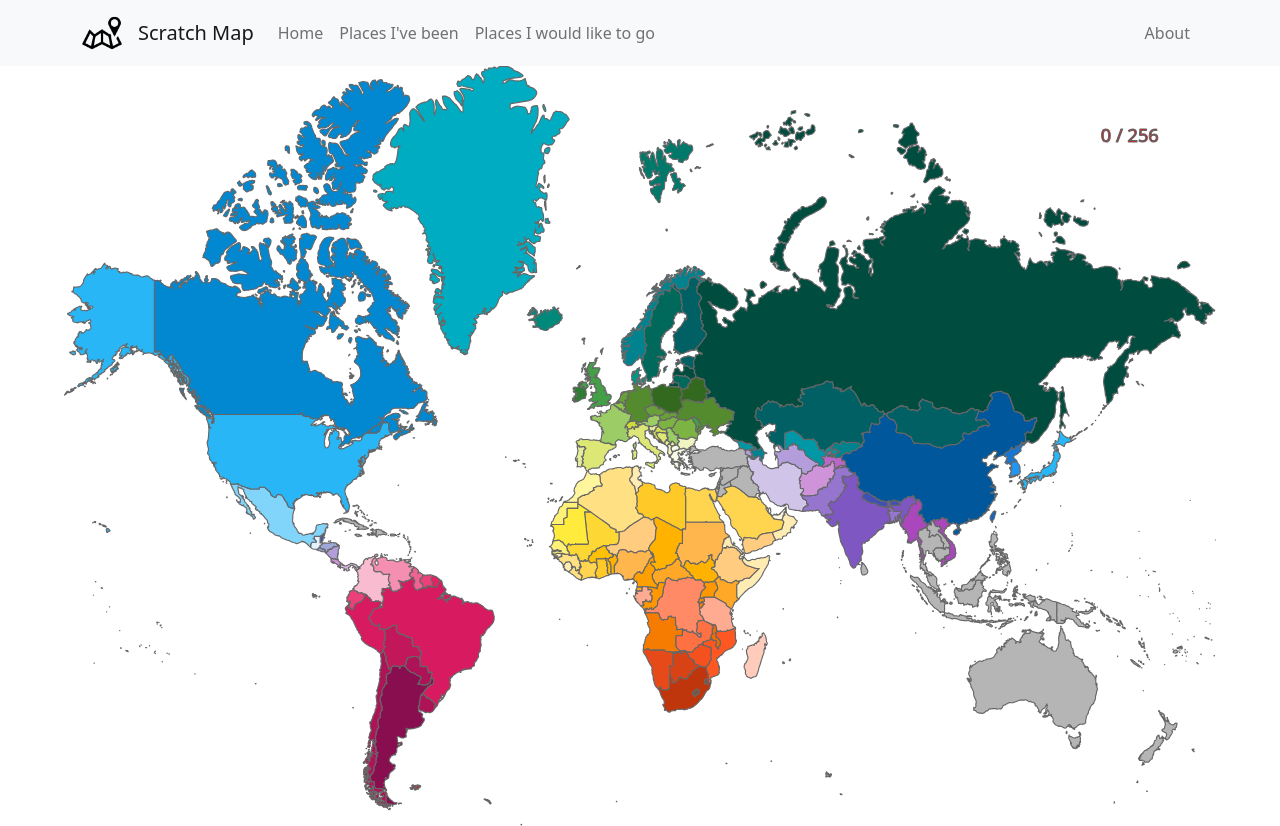
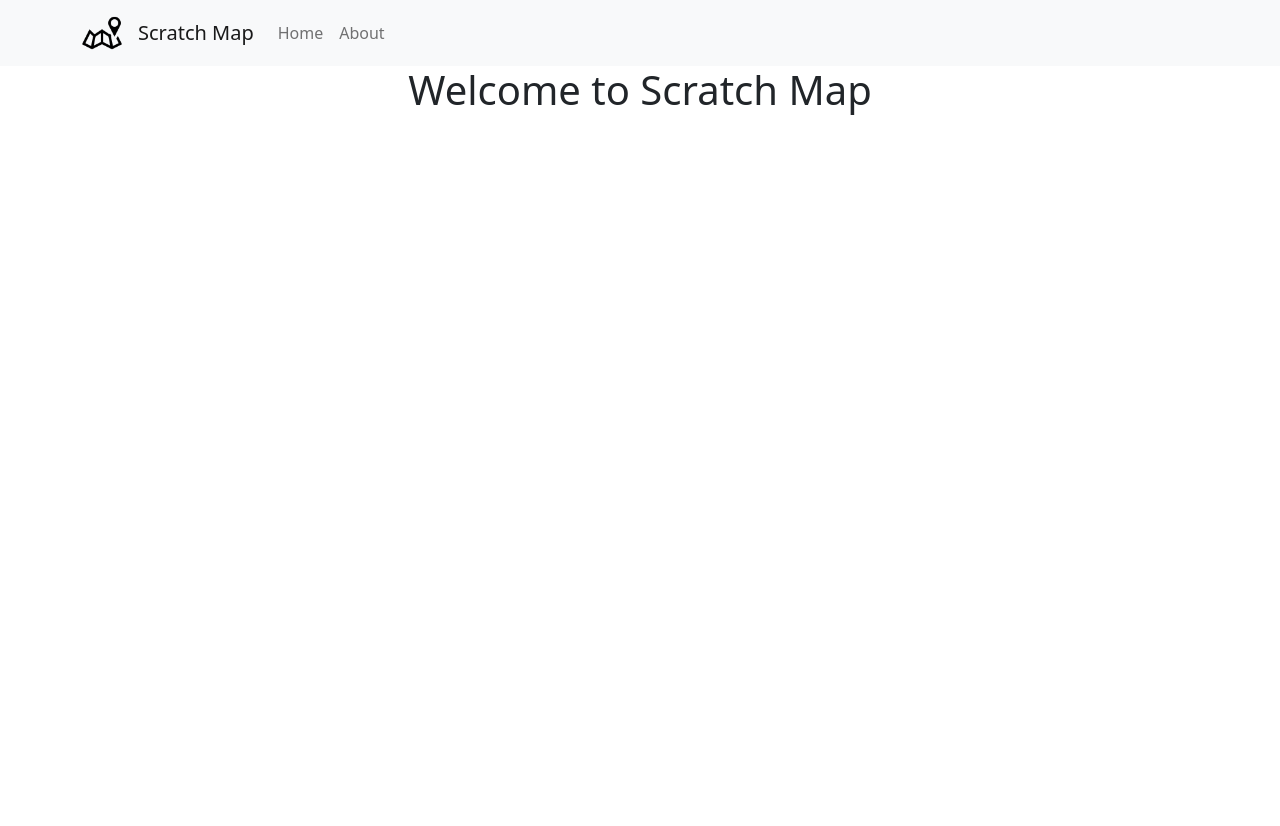
Before and after one commit to YasmineBouaziz/scratch-map3, a React (Create React App) app: page /about in a window 1280 px wide. After the commit the page ends 800 px from the top, so only its background shows below. Built offline with nearby package versions, Linux system fonts and the light colour scheme.

Commit message:
New feature (#7)
* added about section and moved the map into its own component

* fixed lint errors

```diff
--- a/package.json
+++ b/package.json
@@ -16,6 +16,7 @@
     "react": "^18.2.0",
     "react-bootstrap": "^2.7.0",
     "react-dom": "^18.2.0",
+    "react-router-dom": "^6.6.1",
     "react-scripts": "5.0.1",
     "react-svg-map": "^2.2.0",
     "sass": "^1.56.2",
--- a/src/App.js
+++ b/src/App.js
@@ -1,20 +1,22 @@
+import React, { lazy } from "react";
 import "./style/App.scss";
 import Navbar from "./components/Navbar";
-import World from "./maps/world";
-import SVGMap from "./components/svg-map";
+import { BrowserRouter as Router, Route, Routes } from "react-router-dom";
+import "./style/map.scss";
 
-import "./style/map.scss";
+const About = lazy(() => import("./components/About"));
+const Home = lazy(() => import("./components/map"));
 
 function App() {
   return (
     <div className="App">
       <Navbar />
-      {/* <header className="App-header">
-        Where to next?
-      </header> */}
-      <div id="world-map" style={{ height: "100%" }}>
-        <SVGMap map={World} />
-      </div>
+      <Router>
+        <Routes>
+          <Route path="/about" element={<About />} />
+          <Route path="/" element={<Home />} />
+        </Routes>
+      </Router>
     </div>
   );
 }
--- /dev/null
+++ b/src/components/About.js
@@ -0,0 +1,11 @@
+import React from 'react'
+
+function About () {
+  return (
+    <div>
+      <h1>Welcome to Scratch Map</h1>
+    </div>
+  )
+}
+
+export default About
--- a/src/components/Navbar.js
+++ b/src/components/Navbar.js
@@ -1,35 +1,37 @@
-import React from 'react';
-import Navbar from 'react-bootstrap/Navbar';
-import Nav from 'react-bootstrap/Nav';
-import Container from 'react-bootstrap/Container';
-import NavDropdown from 'react-bootstrap/NavDropdown';
-import logo from './map_icon.png';
+import React from 'react'
+import Navbar from 'react-bootstrap/Navbar'
+import Nav from 'react-bootstrap/Nav'
+import Container from 'react-bootstrap/Container'
+import logo from './map_icon.png'
 
-function NavBar() {
+function NavBar () {
   return (
     <>
-    <Navbar collapseOnSelect expand="lg" bg="light" variant="light">
+      <Navbar collapseOnSelect expand='lg' bg='light' variant='light'>
         <Container>
-      <Navbar.Brand href="#home">
-          <img src={logo} className="App-logo" alt="logo" />
+          <Navbar.Brand href='/'>
+            {/*
+              <Link to="/home">
+              </Link> */}
+            <img src={logo} className='App-logo' alt='logo' />
           </Navbar.Brand>
-          <Navbar.Brand> Scratch Map
+          <Navbar.Brand href='/'> Scratch Map
           </Navbar.Brand>
-        <Navbar.Toggle aria-controls="responsive-navbar-nav" />
-        <Navbar.Collapse id="responsive-navbar-nav">
-          <Nav className="me-auto">
-            <Nav.Link href="#features">Home</Nav.Link>
-            <Nav.Link href="#features">Places I've been</Nav.Link>
-            <Nav.Link href="#features">Places I would like to go</Nav.Link>
+          <Navbar.Toggle aria-controls='responsive-navbar-nav' />
+          <Navbar.Collapse id='responsive-navbar-nav'>
+            <Nav>
+              <Nav.Link href='/'>Home
+              </Nav.Link>
             </Nav>
             <Nav>
-            <Nav.Link href="#about">About</Nav.Link>
+              <Nav.Link href='/about'>About
+              </Nav.Link>
             </Nav>
           </Navbar.Collapse>
         </Container>
       </Navbar>
     </>
-  );
+  )
 }
 
-export default NavBar;
+export default NavBar
--- /dev/null
+++ b/src/components/map.js
@@ -0,0 +1,13 @@
+import World from "../maps/world";
+import SVGMap from "./svg-map";
+import React from "react";
+
+function Home() {
+  return (
+    <div id="world-map" style={{ height: "100%" }}>
+      <SVGMap map={World} />
+    </div>
+  );
+}
+
+export default Home;
--- a/src/style/map.scss
+++ b/src/style/map.scss
@@ -5,6 +5,7 @@
   stroke-width: 1;
   stroke-linecap: round;
   stroke-linejoin: round;
+  margin-top: 50px;
 
   &__location {
     cursor: pointer;
```
Also changed, not shown: src/index.js (+8 -8 lines), src/reportWebVitals.js (+8 -8 lines), src/setupTests.js (+1 -1 lines), src/components/Footer.js (deleted), 2 other files (tests, documents, lock files or other folders). Lines whose indentation alone changed are shown as unchanged.
